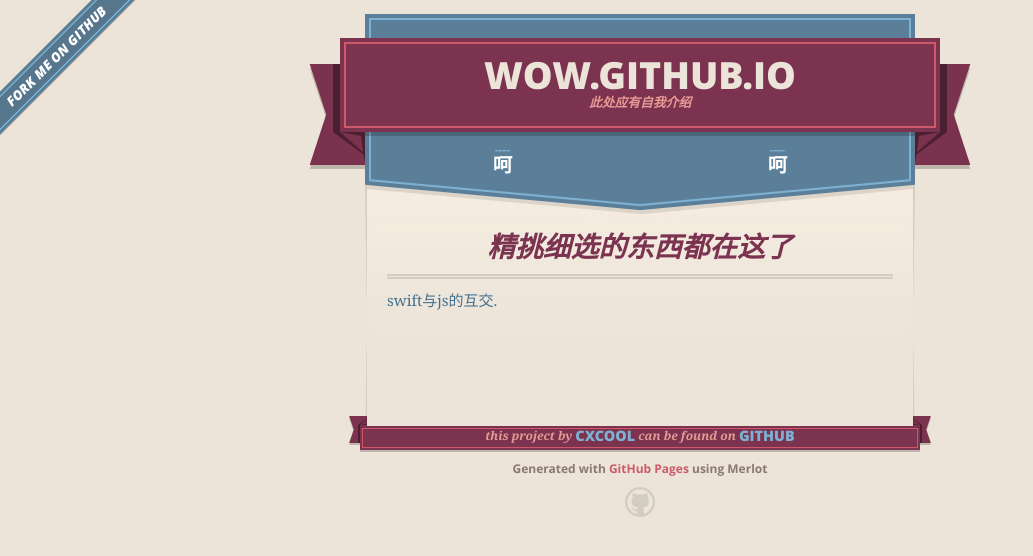
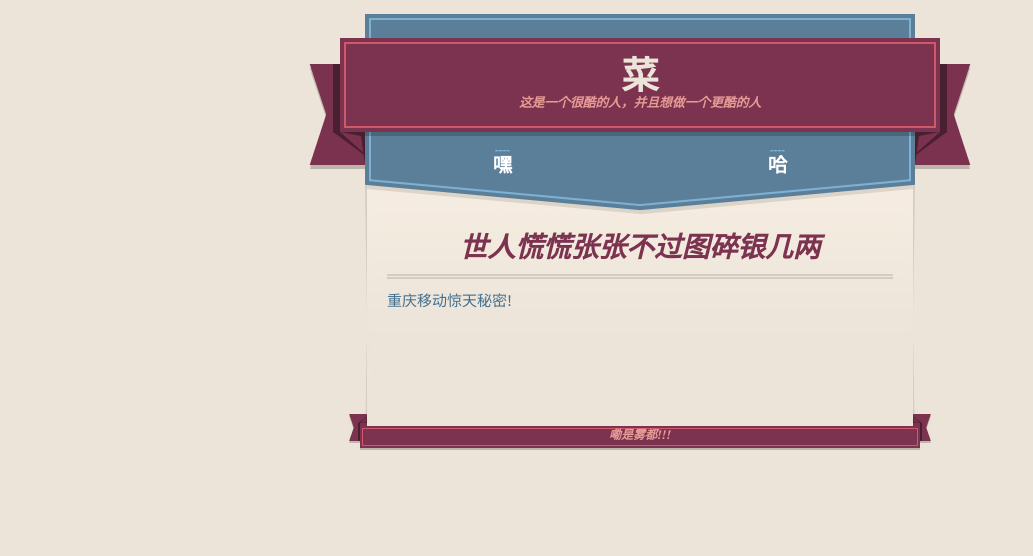
Before and after one commit to cxcool/wow.github.io, a plain HTML site: page index.html in a window 1280 px wide. Shown: the whole page, without its empty margins (0-1033 px from the left). Drawn offline with nearby package versions, Linux system fonts and the light colour scheme.

Commit message:
更新
9-8更新

```diff
--- a/index.html
+++ b/index.html
@@ -17,18 +17,17 @@
         $('#main_content').headsmart()
       })
     </script>
-    <title>Wow.GitHub.io by cx.cool</title>
+    <title>菜菜菜菜菜菜菜菜菜</title>
   </head>
 
   <body>
-    <a id="forkme_banner" href="https://github.com/cxcool/wow.github.io">View on GitHub</a>
+
     <div class="shell">
-
       <header>
         <span class="ribbon-outer">
           <span class="ribbon-inner">
-            <h1>Wow.GitHub.io</h1>
-            <h2>此处应有自我介绍</h2>
+            <h1>菜</h1>
+            <h2>这是一个很酷的人，并且想做一个更酷的人</h2>
           </span>
           <span class="left-tail"></span>
           <span class="right-tail"></span>
@@ -37,7 +36,7 @@
 
       <section id="downloads">
         <span class="inner">
-          <a href="#" class="zip"><em>----</em> 呵</a><a href="#" class="tgz"><em>----</em> 呵</a>
+          <a href="#" class="zip"><em>----</em> 嘿</a><a href="#" class="tgz"><em>----</em> 哈</a>
         </span>
       </section>
 
@@ -49,21 +48,22 @@
         <h3>
 		<a id="welcome-to-github-pages" class="anchor" href="#welcome-to-github-pages" aria-hidden="true">
 			<span class="octicon octicon-link"></span>
-		</a>精挑细选的东西都在这了
+		</a>世人慌慌张张不过图碎银几两
 		</h3>
-		<a href="http://www.ithao123.cn/content-761123.html">swift与js的互交.</a>
+		<a href="http://wap.cq.10086.cn/mshop/48235/shop">重庆移动惊天秘密!</a>
       </section>
 
       <footer>
         <span class="ribbon-outer">
           <span class="ribbon-inner">
-            <p>this project by <a href="https://github.com/cxcool">cxcool</a> can be found on <a href="https://github.com/cxcool/wow.github.io">GitHub</a></p>
+          	<p>嘞是雾都!!!</p>
+            <!--<p>this project by <a href="https://github.com/cxcool">cxcool</a> can be found on <a href="https://github.com/cxcool/wow.github.io">GitHub</a></p>-->
           </span>
           <span class="left-tail"></span>
           <span class="right-tail"></span>
         </span>
-        <p>Generated with <a href="https://pages.github.com">GitHub Pages</a> using Merlot</p>
-        <span class="octocat"></span>
+       <!-- <p>Generated with <a href="https://pages.github.com">GitHub Pages</a> using Merlot</p>-->
+        <!--<span class="octocat"></span>-->
       </footer>
 
     </div>
```
Also changed, not shown: 1 other file.
